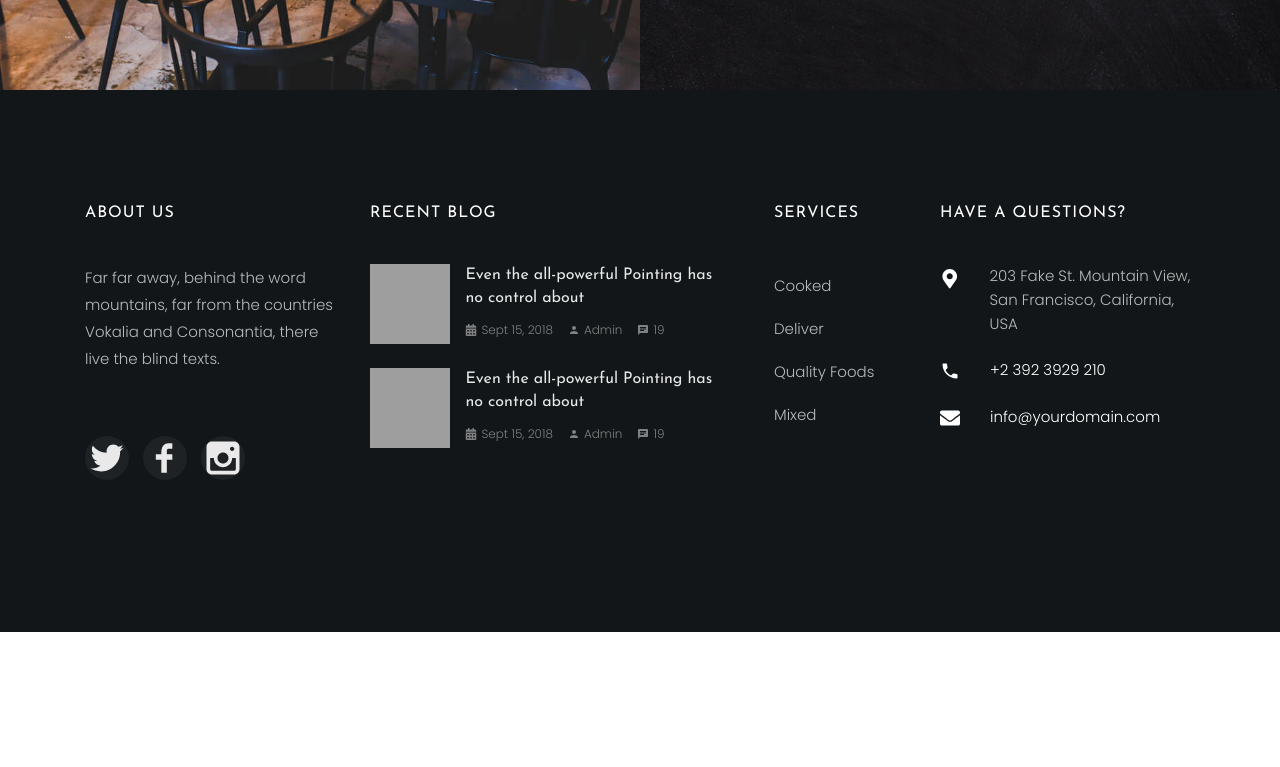
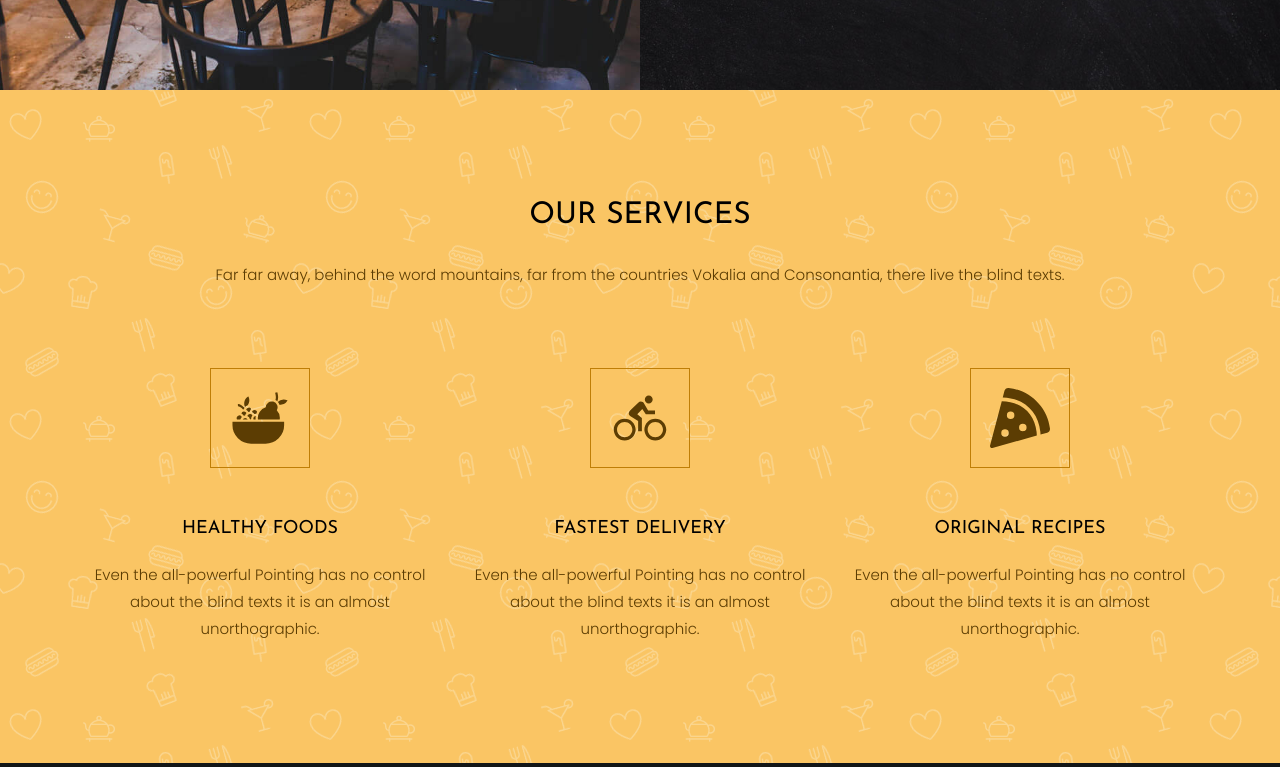
Before and after one commit to sergeipaderov/gatsby-pizza, a Gatsby site: page / in a window 1280 px wide. Shown: the part 1348-2115 px from the top of the page. Before the commit the page ends 1980 px from the top, so only its background shows below. Built offline with nearby package versions, Linux system fonts and the light colour scheme; Gatsby itself is replaced by a stand-in of ours; grey boxes are pictures that could not be loaded.

Commit message:
added services-block

```diff
--- /dev/null
+++ b/src/components/servicesBlock.js
@@ -0,0 +1,61 @@
+import React from 'react';
+import {
+  Row, Col, Container, Overlay,
+} from 'react-bootstrap';
+
+import { GiFruitBowl } from 'react-icons/gi';
+import { IoMdBicycle } from 'react-icons/io';
+import { FaPizzaSlice } from 'react-icons/fa';
+
+import '../styles/firstSection.scss';
+
+const ServicesBlock = () => (
+  <div className="ftco-section ftco-services">
+    <Overlay />
+    <Container>
+      <Row className="justify-content-center mb-5 pb-3">
+        <Col className="heading-section ftco-animate text-center md-7">
+          <h2 className="mb-4">Our Services</h2>
+          <p>Far far away, behind the word mountains, far from the countries Vokalia and Consonantia, there live the blind texts.</p>
+        </Col>
+      </Row>
+      <Row>
+        <Col className="md-4 ftco-animate">
+          <div className="media d-block text-center block-6 services">
+            <div className="icon d-flex justify-content-center align-items-center mb-5">
+              <GiFruitBowl className="services-icon" />
+            </div>
+            <div className="media-body">
+              <h3 className="heading">Healthy Foods</h3>
+              <p>Even the all-powerful Pointing has no control about the blind texts it is an almost unorthographic.</p>
+            </div>
+          </div>
+        </Col>
+        <Col className="md-4 ftco-animate">
+          <div className="media d-block text-center block-6 services">
+            <div className="icon d-flex justify-content-center align-items-center mb-5">
+              <IoMdBicycle className="services-icon" />
+            </div>
+            <div className="media-body">
+              <h3 className="heading">Fastest Delivery</h3>
+              <p>Even the all-powerful Pointing has no control about the blind texts it is an almost unorthographic.</p>
+            </div>
+          </div>
+        </Col>
+        <Col className="md-4 ftco-animate">
+          <div className="media d-block text-center block-6 services">
+            <div className="icon d-flex justify-content-center align-items-center mb-5">
+              <FaPizzaSlice className="services-icon" />
+            </div>
+            <div className="media-body">
+              <h3 className="heading">Original Recipes</h3>
+              <p>Even the all-powerful Pointing has no control about the blind texts it is an almost unorthographic.</p>
+            </div>
+          </div>
+        </Col>
+      </Row>
+    </Container>
+  </div>
+);
+
+export default ServicesBlock;
--- a/src/pages/index.js
+++ b/src/pages/index.js
@@ -8,6 +8,7 @@ import SEO from '../components/seo';
 import ControlledCarousel from '../components/controlledCarousel/controlledCarousel';
 import ContactInfo from '../components/contactInfo';
 import About from '../components/about';
+import ServicesBlock from '../components/servicesBlock';
 
 const IndexPage = () => (
   <>
@@ -37,6 +38,13 @@ const IndexPage = () => (
                 </Col>
               </Row>
             </section>
+            <section>
+              <Row className="justify-content-center no-gutters">
+                <Col>
+                  <ServicesBlock />
+                </Col>
+              </Row>
+            </section>
           </Col>
         </Row>
       </div>
--- /dev/null
+++ b/src/styles/servicesBlock.scss
@@ -0,0 +1,111 @@
+.ftco-services{
+	background: url("../../public/images/food.png") repeat;
+	color: darken($primary,50%);
+	padding: 7em 0;
+	position: relative;
+
+	.overlay{
+		position: absolute;
+		top: 0;
+		bottom: 0;
+		left: 0;
+		right: 0;
+		content: '';
+		background: $primary;
+		opacity: 0;
+	}
+	.heading-section{
+		h2{
+			color: darken($primary,70%);
+			font-size: 30px;
+			font-weight: 400;
+			position: relative;
+			text-transform: uppercase;
+		}
+
+		p{
+			margin-top: 0;
+    		margin-bottom: 1rem;
+		}
+	}
+
+	.services-icon {
+		width: 60px;
+		height: 60px;
+	}
+}
+.services{
+	.icon{
+		width: 100px;
+		height: 100px;
+		margin: 0 auto;
+		position: relative;
+		z-index: 0;
+		&:after{
+			position: absolute;
+			top: 0;
+			left: 0;
+			right: 0;
+			bottom: 0;
+			content: '';
+			bordeR: 1px solid darken($primary,30%);
+			z-index: -1;
+			@include transition(.3s);
+		}
+		span{
+			font-size: 60px;
+			color: darken($primary,50%);
+			z-index: 1;
+		}
+	}
+	h3{
+		font-size: 18px;
+		margin-bottom: 20px;
+		color: darken($primary,70%);
+		text-transform: uppercase;
+	}
+	.media-body{
+		color: darken($primary,50%);
+	}
+	&:hover{
+		.icon{
+			span{
+				// color: darken($primary,90%);
+				color: $white;
+			}
+			&:after{
+				border: none;
+				transform: rotate(135deg);
+				background: $secondary;
+			}
+		}
+	}
+}
+
+.services-wrap{
+	width: 100%;
+	display: block;
+	// @include media-breakpoint-down(md){
+	// 	margin-bottom: 30px;
+	// }
+	.img,.text{
+		width: 50%;
+	}
+	.img{
+		display: block;
+	}
+	.text{
+		background: rgba(0,0,0,.2);
+		position: relative;
+		h3{
+			font-size: 20px;
+		}
+		.price{
+			font-size: 16px;
+			margin-bottom: 0;
+			span{
+				color: $primary;
+			}
+		}
+	}
+}
--- a/src/styles/style.scss
+++ b/src/styles/style.scss
@@ -12,6 +12,7 @@
 @import "contactInfo";
 @import "about";
 @import "firstSection";
+@import "servicesBlock";
 
 html {
 	// overflow-x: hidden;
```
Also changed, not shown: public/images/food.png (added).
